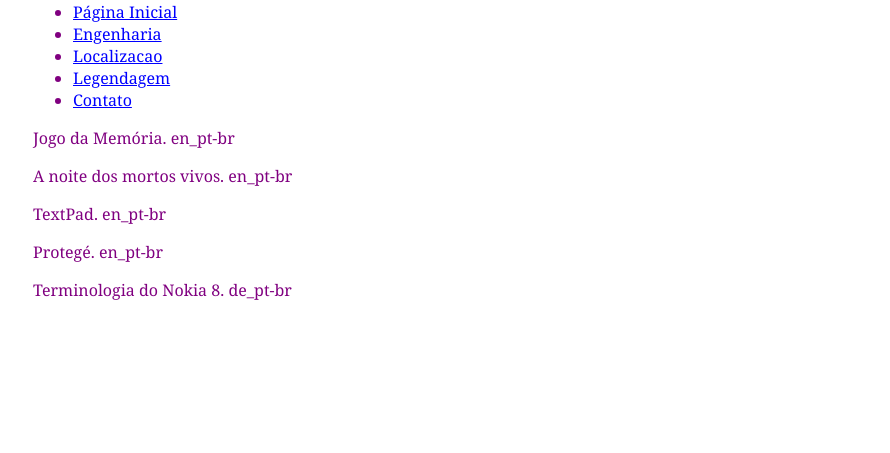
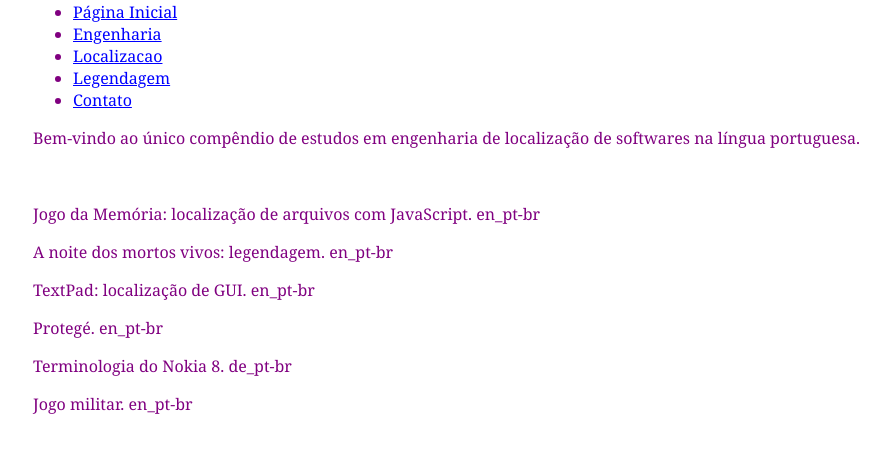
Before and after one commit to fernandonaumann/fernandonaumann.github.io, a plain HTML site: page index.html in a window 1280 px wide. Shown: the part 79-532 px from the top of the page, without its empty margins (151-1041 px from the left). Drawn offline with Linux system fonts and the light colour scheme.

Commit message:
Update index.html

```diff
--- a/index.html
+++ b/index.html
@@ -17,10 +17,13 @@
         <li><a href="#">Contato</a></li>
     </ul>
 </nav>
-<p>Jogo da Memória. en_pt-br</p>
-<p>A noite dos mortos vivos. en_pt-br</p>
-<p>TextPad. en_pt-br</p>
+<p>Bem-vindo ao único compêndio de estudos em engenharia de localização de softwares na língua portuguesa.</p>
+<br>
+<p>Jogo da Memória: localização de arquivos com JavaScript. en_pt-br</p>
+<p>A noite dos mortos vivos: legendagem. en_pt-br</p>
+<p>TextPad: localização de GUI. en_pt-br</p>
 <p>Protegé. en_pt-br</p>
 <p>Terminologia do Nokia 8. de_pt-br</p>
+<p>Jogo militar. en_pt-br</p>
 </body>
 </html>
```
